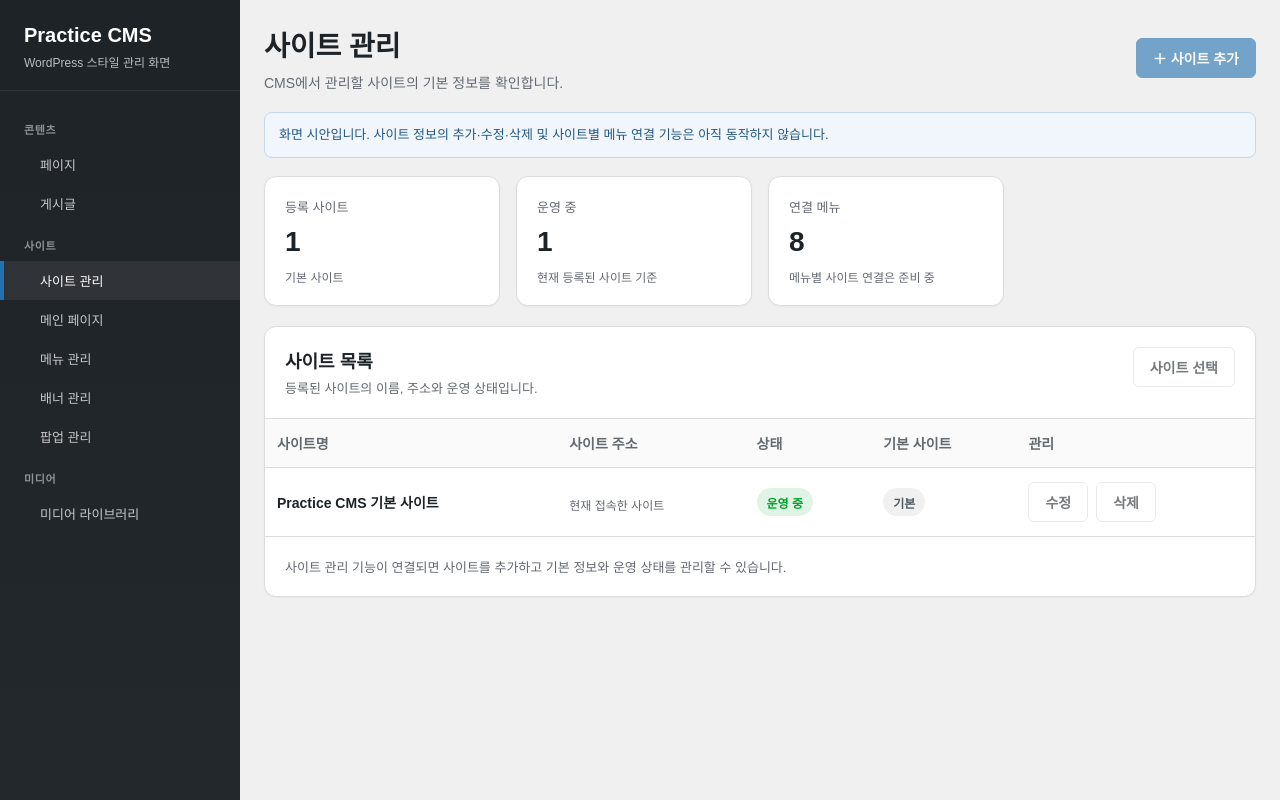
After one commit to HJH1122/jspPractice, a Java web app: page /site/management in a window 1280 px wide. The commit adds this page. Run offline with Spring Boot 4, a stand-in JSP engine, Linux system fonts and the light colour scheme; the visitor is signed in with stand-in values (Sample User, id 1); some of the project's set-up classes (security, data sources, template engines, error pages and the like) are left out, and stand-ins take their place.

Commit message:
lnb 사이트관리 화면 UI 추가

```diff
--- a/practice/src/main/java/com/hjh/practice/controller/SiteController.java
+++ b/practice/src/main/java/com/hjh/practice/controller/SiteController.java
@@ -58,6 +58,11 @@ public class SiteController {
                 pageManagementService.findPages(null, PageStatus.PUBLISHED.name(), 1, 500));
         model.addAttribute("publishedPosts", postService.getPostList("PUBLISHED", null, 1, 500));
         return "site-main-page";
+    }
+
+    @GetMapping("/site/management")
+    public String siteManagement() {
+        return "site-management";
     }
 
     @GetMapping("/site/menu")
--- a/practice/src/main/webapp/WEB-INF/views/categories.jsp
+++ b/practice/src/main/webapp/WEB-INF/views/categories.jsp
@@ -334,6 +334,7 @@
                     <span>사이트</span><span class="menu-chevron" aria-hidden="true"></span>
                 </button>
                 <ul class="menu-submenu" id="menu-site" hidden>
+                    <li><a class="menu-leaf" href="${pageContext.request.contextPath}/site/management">사이트 관리</a></li>
                     <li><a class="menu-leaf" href="${pageContext.request.contextPath}/site/main-page">메인 페이지</a></li>
                     <li><a class="menu-leaf" href="${pageContext.request.contextPath}/site/menu">메뉴 관리</a></li>
                     <li><span class="menu-leaf menu-leaf-unavailable">배너 관리</span></li>
--- a/practice/src/main/webapp/WEB-INF/views/comments.jsp
+++ b/practice/src/main/webapp/WEB-INF/views/comments.jsp
@@ -322,6 +322,7 @@
                     <span>사이트</span><span class="menu-chevron" aria-hidden="true"></span>
                 </button>
                 <ul class="menu-submenu" id="menu-site" hidden>
+                    <li><a class="menu-leaf" href="${pageContext.request.contextPath}/site/management">사이트 관리</a></li>
                     <li><a class="menu-leaf" href="${pageContext.request.contextPath}/site/main-page">메인 페이지</a></li>
                     <li><a class="menu-leaf" href="${pageContext.request.contextPath}/site/menu">메뉴 관리</a></li>
                     <li><span class="menu-leaf menu-leaf-unavailable">배너 관리</span></li>
--- a/practice/src/main/webapp/WEB-INF/views/home.jsp
+++ b/practice/src/main/webapp/WEB-INF/views/home.jsp
@@ -235,6 +235,7 @@
                     <span>사이트</span><span class="menu-chevron" aria-hidden="true"></span>
                 </button>
                 <ul class="menu-submenu" id="menu-site" hidden>
+                    <li><a class="menu-leaf" href="${pageContext.request.contextPath}/site/management">사이트 관리</a></li>
                     <li><a class="menu-leaf" href="${pageContext.request.contextPath}/site/main-page">메인 페이지</a></li>
                     <li><a class="menu-leaf" href="${pageContext.request.contextPath}/site/menu">메뉴 관리</a></li>
                     <li><span class="menu-leaf menu-leaf-unavailable">배너 관리</span></li>
--- a/practice/src/main/webapp/WEB-INF/views/media-files.jsp
+++ b/practice/src/main/webapp/WEB-INF/views/media-files.jsp
@@ -357,6 +357,7 @@
                     <span>사이트</span><span class="menu-chevron" aria-hidden="true"></span>
                 </button>
                 <ul class="menu-submenu" id="menu-site" hidden>
+                    <li><a class="menu-leaf" href="${pageContext.request.contextPath}/site/management">사이트 관리</a></li>
                     <li><a class="menu-leaf" href="${pageContext.request.contextPath}/site/main-page">메인 페이지</a></li>
                     <li><span class="menu-leaf">메뉴 관리</span></li>
                     <li><span class="menu-leaf">배너 관리</span></li>
--- a/practice/src/main/webapp/WEB-INF/views/media.jsp
+++ b/practice/src/main/webapp/WEB-INF/views/media.jsp
@@ -607,6 +607,7 @@
                     <span>사이트</span><span class="menu-chevron" aria-hidden="true"></span>
                 </button>
                 <ul class="menu-submenu" id="menu-site" hidden>
+                    <li><a class="menu-leaf" href="${pageContext.request.contextPath}/site/management">사이트 관리</a></li>
                     <li><a class="menu-leaf" href="${pageContext.request.contextPath}/site/main-page">메인 페이지</a></li>
                     <li><a class="menu-leaf" href="${pageContext.request.contextPath}/site/menu">메뉴 관리</a></li>
                     <li><span class="menu-leaf menu-leaf-unavailable">배너 관리</span></li>
--- a/practice/src/main/webapp/WEB-INF/views/pages.jsp
+++ b/practice/src/main/webapp/WEB-INF/views/pages.jsp
@@ -407,6 +407,7 @@
                     <span>사이트</span><span class="menu-chevron" aria-hidden="true"></span>
                 </button>
                 <ul class="menu-submenu" id="menu-site" hidden>
+                    <li><a class="menu-leaf" href="${pageContext.request.contextPath}/site/management">사이트 관리</a></li>
                     <li><a class="menu-leaf" href="${siteMainPageUrl}">메인 페이지</a></li>
                     <li><a class="menu-leaf" href="${pageContext.request.contextPath}/site/menu">메뉴 관리</a></li>
                     <li><span class="menu-leaf menu-leaf-unavailable">배너 관리</span></li>
--- a/practice/src/main/webapp/WEB-INF/views/post-edit.jsp
+++ b/practice/src/main/webapp/WEB-INF/views/post-edit.jsp
@@ -609,6 +609,7 @@
                     <span>사이트</span><span class="menu-chevron" aria-hidden="true"></span>
                 </button>
                 <ul class="menu-submenu" id="menu-site" hidden>
+                    <li><a class="menu-leaf" href="${pageContext.request.contextPath}/site/management">사이트 관리</a></li>
                     <li><a class="menu-leaf" href="${pageContext.request.contextPath}/site/main-page">메인 페이지</a></li>
                     <li><a class="menu-leaf" href="${pageContext.request.contextPath}/site/menu">메뉴 관리</a></li>
                     <li><span class="menu-leaf menu-leaf-unavailable">배너 관리</span></li>
--- a/practice/src/main/webapp/WEB-INF/views/posts.jsp
+++ b/practice/src/main/webapp/WEB-INF/views/posts.jsp
@@ -572,6 +572,7 @@
                     <span>사이트</span><span class="menu-chevron" aria-hidden="true"></span>
                 </button>
                 <ul class="menu-submenu" id="menu-site" hidden>
+                    <li><a class="menu-leaf" href="${pageContext.request.contextPath}/site/management">사이트 관리</a></li>
                     <li><a class="menu-leaf" href="${siteMainPageUrl}">메인 페이지</a></li>
                     <li><a class="menu-leaf" href="${pageContext.request.contextPath}/site/menu">메뉴 관리</a></li>
                     <li><span class="menu-leaf menu-leaf-unavailable">배너 관리</span></li>
--- a/practice/src/main/webapp/WEB-INF/views/site-main-page.jsp
+++ b/practice/src/main/webapp/WEB-INF/views/site-main-page.jsp
@@ -394,6 +394,7 @@
 </head>
 <body>
 <c:url value="/main" var="mainUrl"/>
+<c:url value="/site/management" var="siteManagementUrl"/>
 <c:url value="/site/main-page" var="siteMainPageUrl"/>
 <c:url value="/site/menu" var="siteMenuUrl"/>
 <c:url value="/site/main-page/preview" var="siteMainPagePreviewUrl"/>
@@ -435,6 +436,7 @@
                     <span>사이트</span><span class="menu-chevron" aria-hidden="true"></span>
                 </button>
                 <ul class="menu-submenu" id="menu-site">
+                    <li><a class="menu-leaf" href="${siteManagementUrl}">사이트 관리</a></li>
                     <li><a class="menu-leaf active" href="${siteMainPageUrl}" aria-current="page">메인 페이지</a></li>
                     <li><a class="menu-leaf" href="${siteMenuUrl}">메뉴 관리</a></li>
                     <li><span class="menu-leaf menu-leaf-unavailable">배너 관리</span></li>
--- /dev/null
+++ b/practice/src/main/webapp/WEB-INF/views/site-management.jsp
@@ -0,0 +1,241 @@
+<%@ page contentType="text/html;charset=UTF-8" language="java" %>
+<%@ taglib prefix="c" uri="jakarta.tags.core" %>
+
+<!DOCTYPE html>
+<html lang="ko">
+<head>
+    <meta charset="UTF-8">
+    <meta name="viewport" content="width=device-width, initial-scale=1.0">
+    <title>사이트 관리</title>
+    <link rel="stylesheet" type="text/css" href="${pageContext.request.contextPath}/css/common.css">
+    <style>
+        .menu-group-label {
+            padding: 14px 24px 8px;
+            color: rgba(255,255,255,0.5);
+            font-size: 11px;
+            font-weight: 700;
+            letter-spacing: 0.06em;
+        }
+
+        .menu-submenu {
+            margin: 0;
+            padding: 0;
+            list-style: none;
+        }
+
+        .menu-leaf {
+            display: block;
+            padding: 10px 24px 10px 36px;
+            color: rgba(255,255,255,0.75);
+            font-size: 13px;
+            border-left: 4px solid transparent;
+        }
+
+        .menu-leaf:hover,
+        .menu-leaf.active {
+            color: #fff;
+            background: rgba(255,255,255,0.07);
+            border-left-color: var(--accent);
+        }
+
+        .panel {
+            overflow: hidden;
+            background: var(--panel);
+            border: 1px solid var(--border);
+            border-radius: 12px;
+            box-shadow: 0 1px 2px var(--shadow);
+        }
+
+        .panel-header {
+            display: flex;
+            justify-content: space-between;
+            align-items: flex-start;
+            gap: 16px;
+            padding: 20px;
+            border-bottom: 1px solid var(--border);
+        }
+
+        .section-title {
+            margin: 0;
+            font-size: 18px;
+        }
+
+        .section-desc {
+            margin: 6px 0 0;
+            color: var(--muted);
+            font-size: 13px;
+            line-height: 1.5;
+        }
+
+        .table-wrap { overflow-x: auto; }
+
+        .table th,
+        .table td {
+            vertical-align: middle;
+        }
+
+        .site-name {
+            display: block;
+            font-weight: 700;
+        }
+
+        .site-address {
+            display: block;
+            margin-top: 5px;
+            color: var(--muted);
+            font-size: 12px;
+        }
+
+        .badge.neutral {
+            background: #f0f0f1;
+            color: #50575e;
+        }
+
+        .row-actions {
+            display: flex;
+            gap: 8px;
+            white-space: nowrap;
+        }
+
+        .button:disabled {
+            cursor: not-allowed;
+            opacity: 0.6;
+        }
+
+        .ui-notice {
+            margin: 0 0 18px;
+            padding: 12px 14px;
+            border: 1px solid #c5d9ed;
+            border-radius: 8px;
+            background: #f0f6fc;
+            color: #245780;
+            font-size: 13px;
+            line-height: 1.5;
+        }
+
+        .empty-hint {
+            margin: 0;
+            padding: 20px;
+            color: var(--muted);
+            font-size: 13px;
+        }
+
+        @media (max-width: 700px) {
+            .topbar,
+            .panel-header {
+                align-items: flex-start;
+                flex-direction: column;
+            }
+
+            .toolbar { justify-content: flex-start; }
+        }
+    </style>
+</head>
+<body>
+<c:url value="/main" var="mainUrl"/>
+<c:url value="/site/management" var="siteManagementUrl"/>
+<c:url value="/site/main-page" var="siteMainPageUrl"/>
+<c:url value="/site/menu" var="siteMenuUrl"/>
+<c:url value="/pages" var="pagesUrl"/>
+<c:url value="/posts" var="postsUrl"/>
+<c:url value="/media" var="mediaUrl"/>
+
+<div class="layout">
+    <aside class="sidebar">
+        <div class="brand">
+            <h1 class="brand-title"><a href="${mainUrl}" style="color: inherit; text-decoration: none;">Practice CMS</a></h1>
+            <p class="brand-subtitle">WordPress 스타일 관리 화면</p>
+        </div>
+        <nav class="menu" aria-label="관리 메뉴">
+            <div class="menu-group-label">콘텐츠</div>
+            <ul class="menu-submenu">
+                <li><a class="menu-leaf" href="${pagesUrl}">페이지</a></li>
+                <li><a class="menu-leaf" href="${postsUrl}">게시글</a></li>
+            </ul>
+            <div class="menu-group-label">사이트</div>
+            <ul class="menu-submenu">
+                <li><a class="menu-leaf active" href="${siteManagementUrl}" aria-current="page">사이트 관리</a></li>
+                <li><a class="menu-leaf" href="${siteMainPageUrl}">메인 페이지</a></li>
+                <li><a class="menu-leaf" href="${siteMenuUrl}">메뉴 관리</a></li>
+                <li><span class="menu-leaf">배너 관리</span></li>
+                <li><span class="menu-leaf">팝업 관리</span></li>
+            </ul>
+            <div class="menu-group-label">미디어</div>
+            <ul class="menu-submenu">
+                <li><a class="menu-leaf" href="${mediaUrl}">미디어 라이브러리</a></li>
+            </ul>
+        </nav>
+    </aside>
+
+    <main class="content">
+        <div class="topbar">
+            <div>
+                <h2 class="page-title">사이트 관리</h2>
+                <p class="page-desc">CMS에서 관리할 사이트의 기본 정보를 확인합니다.</p>
+            </div>
+            <div class="toolbar">
+                <button class="button primary" type="button" disabled>＋ 사이트 추가</button>
+            </div>
+        </div>
+
+        <p class="ui-notice" role="note">화면 시안입니다. 사이트 정보의 추가·수정·삭제 및 사이트별 메뉴 연결 기능은 아직 동작하지 않습니다.</p>
+
+        <section class="summary" aria-label="사이트 현황">
+            <article class="card">
+                <p class="stat-label">등록 사이트</p>
+                <p class="stat-value">1</p>
+                <p class="stat-note">기본 사이트</p>
+            </article>
+            <article class="card">
+                <p class="stat-label">운영 중</p>
+                <p class="stat-value">1</p>
+                <p class="stat-note">현재 등록된 사이트 기준</p>
+            </article>
+            <article class="card">
+                <p class="stat-label">연결 메뉴</p>
+                <p class="stat-value">8</p>
+                <p class="stat-note">메뉴별 사이트 연결은 준비 중</p>
+            </article>
+        </section>
+
+        <section class="panel" aria-labelledby="site-list-title">
+            <div class="panel-header">
+                <div>
+                    <h3 class="section-title" id="site-list-title">사이트 목록</h3>
+                    <p class="section-desc">등록된 사이트의 이름, 주소와 운영 상태입니다.</p>
+                </div>
+                <button class="button" type="button" disabled>사이트 선택</button>
+            </div>
+            <div class="table-wrap">
+                <table class="table">
+                    <thead>
+                    <tr>
+                        <th scope="col">사이트명</th>
+                        <th scope="col">사이트 주소</th>
+                        <th scope="col">상태</th>
+                        <th scope="col">기본 사이트</th>
+                        <th scope="col">관리</th>
+                    </tr>
+                    </thead>
+                    <tbody>
+                    <tr>
+                        <td><span class="site-name">Practice CMS 기본 사이트</span></td>
+                        <td><span class="site-address">현재 접속한 사이트</span></td>
+                        <td><span class="badge success">운영 중</span></td>
+                        <td><span class="badge neutral">기본</span></td>
+                        <td>
+                            <div class="row-actions">
+                                <button class="button" type="button" disabled>수정</button>
+                                <button class="button" type="button" disabled>삭제</button>
+                            </div>
+                        </td>
+                    </tr>
+                    </tbody>
+                </table>
+            </div>
+            <p class="empty-hint">사이트 관리 기능이 연결되면 사이트를 추가하고 기본 정보와 운영 상태를 관리할 수 있습니다.</p>
+        </section>
+    </main>
+</div>
+</body>
+</html>
--- a/practice/src/main/webapp/WEB-INF/views/site-menu.jsp
+++ b/practice/src/main/webapp/WEB-INF/views/site-menu.jsp
@@ -428,6 +428,7 @@
 </head>
 <body>
 <c:url value="/main" var="mainUrl"/>
+<c:url value="/site/management" var="siteManagementUrl"/>
 <c:url value="/site/main-page" var="siteMainPageUrl"/>
 <c:url value="/site/menu" var="siteMenuUrl"/>
 <c:url value="/pages" var="pagesUrl"/>
@@ -448,6 +449,7 @@
             </ul>
             <div class="menu-group-label">사이트</div>
             <ul class="menu-submenu">
+                <li><a class="menu-leaf" href="${siteManagementUrl}">사이트 관리</a></li>
                 <li><a class="menu-leaf" href="${siteMainPageUrl}">메인 페이지</a></li>
                 <li><a class="menu-leaf active" href="${siteMenuUrl}" aria-current="page">메뉴 관리</a></li>
                 <li><span class="menu-leaf">배너 관리</span></li>
--- a/practice/src/main/webapp/WEB-INF/views/tags.jsp
+++ b/practice/src/main/webapp/WEB-INF/views/tags.jsp
@@ -329,6 +329,7 @@
                     <span>사이트</span><span class="menu-chevron" aria-hidden="true"></span>
                 </button>
                 <ul class="menu-submenu" id="menu-site" hidden>
+                    <li><a class="menu-leaf" href="${pageContext.request.contextPath}/site/management">사이트 관리</a></li>
                     <li><a class="menu-leaf" href="${pageContext.request.contextPath}/site/main-page">메인 페이지</a></li>
                     <li><a class="menu-leaf" href="${pageContext.request.contextPath}/site/menu">메뉴 관리</a></li>
                     <li><span class="menu-leaf menu-leaf-unavailable">배너 관리</span></li>
```
